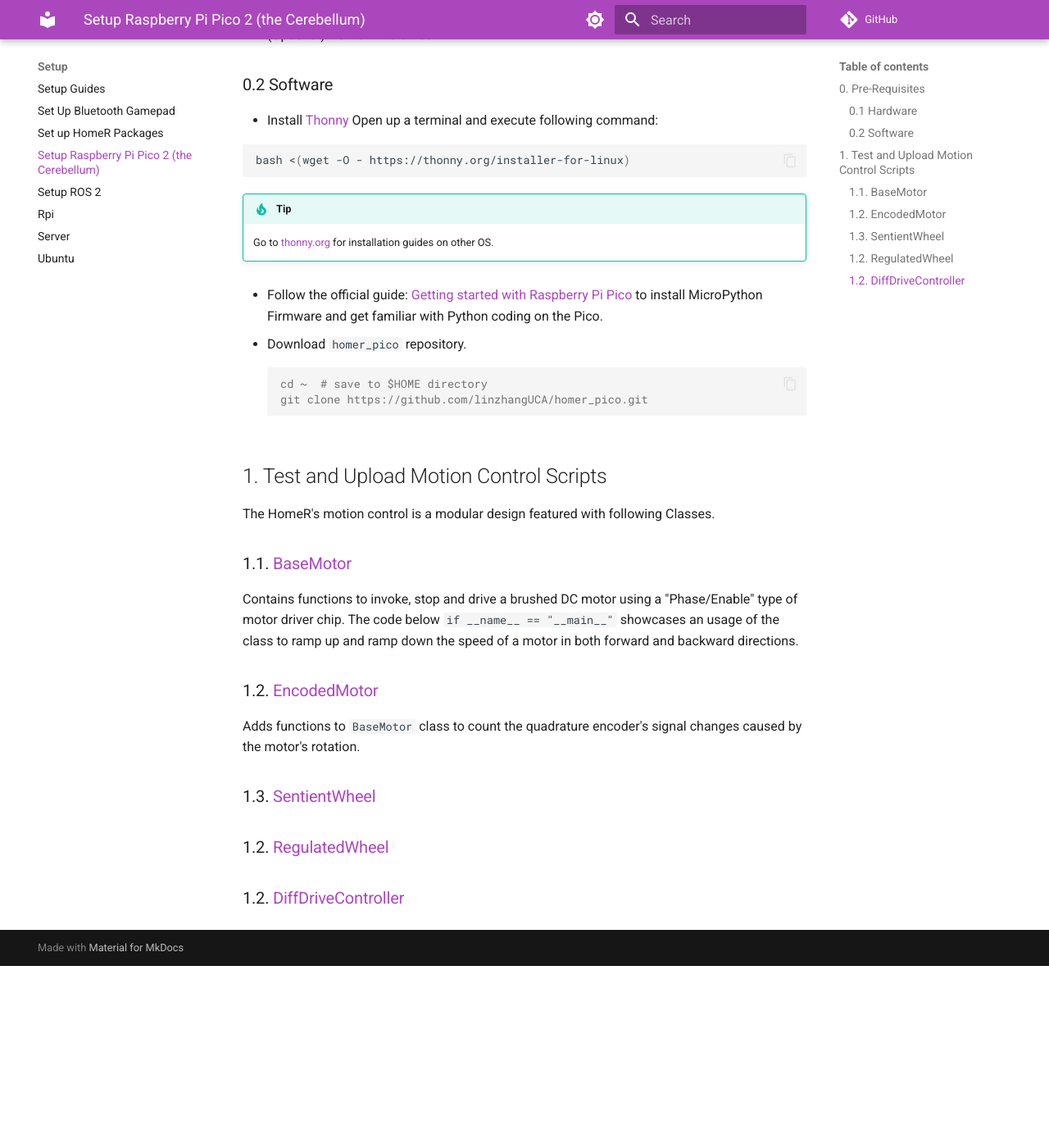
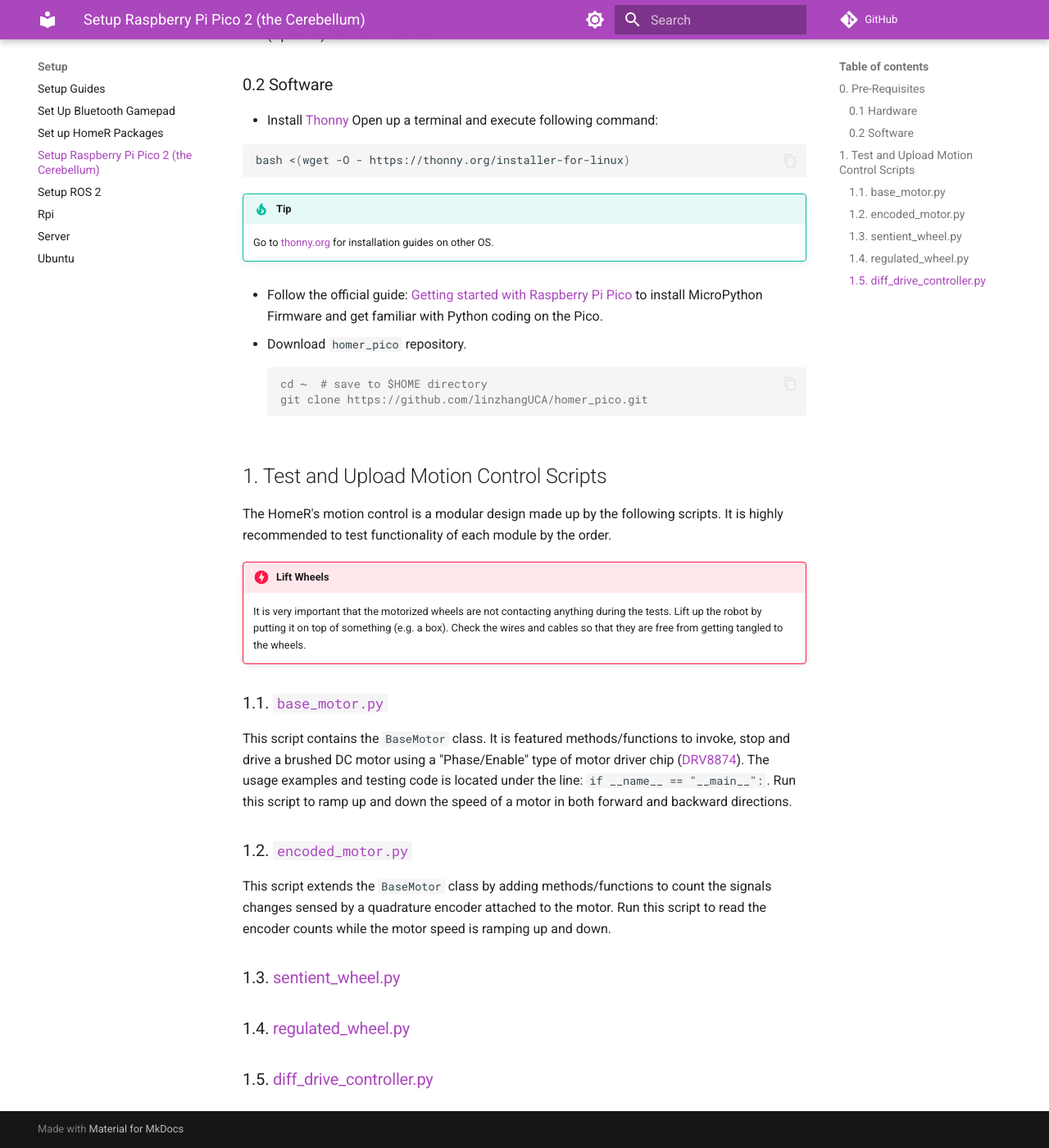
Before and after one commit to linzhangUCA/homer_docs, an MkDocs documentation site: the page built from docs/setup/pico.md, in a window 1280 px wide and 1400 px high, scrolled down 395 px. Shown: the whole window at 82% size. Built offline with MkDocs 1.6.1 and Material for MkDocs 9.7.7, drawn with Linux system fonts in a browser that asks for light colours; comment, search, counter and statistics services are not loaded; before the commit the page ends 1573 px from its top, so only the background shows below that.

Commit message:
update pico setup in progress

````diff
--- a/docs/setup/pico.md
+++ b/docs/setup/pico.md
@@ -28,13 +28,22 @@
 ```
 
 ## 1. Test and Upload Motion Control Scripts
-The HomeR's motion control is a modular design featured with following Classes.
+The HomeR's motion control is a modular design made up by the following scripts.
+It is highly recommended to test functionality of each module by the order.
 
-### 1.1. [BaseMotor](https://github.com/linzhangUCA/homer_pico/blob/main/upython_scripts/base_motor.py)
-Contains functions to invoke, stop and drive a brushed DC motor using a "Phase/Enable" type of motor driver chip.
-The code below `if __name__ == "__main__"` showcases an usage of the class to ramp up and ramp down the speed of a motor in both forward and backward directions.
-### 1.2. [EncodedMotor](https://github.com/linzhangUCA/homer_pico/blob/main/upython_scripts/encoded_motor.py)
-Adds functions to `BaseMotor` class to count the quadrature encoder's signal changes caused by the motor's rotation.
-### 1.3. [SentientWheel](https://github.com/linzhangUCA/homer_pico/blob/main/upython_scripts/sentient_wheel.py)
-### 1.2. [RegulatedWheel]()
-### 1.2. [DiffDriveController]()
+!!! danger "Lift Wheels"
+    It is very important that the motorized wheels are not contacting anything during the tests.
+    Lift up the robot by putting it on top of something (e.g. a box).
+    Check the wires and cables so that they are free from getting tangled to the wheels.
+
+### 1.1. [`base_motor.py`](https://github.com/linzhangUCA/homer_pico/blob/main/upython_scripts/base_motor.py)
+This script contains the `BaseMotor` class.
+It is featured methods/functions to invoke, stop and drive a brushed DC motor using a "Phase/Enable" type of motor driver chip ([DRV8874](https://www.ti.com/lit/gpn/drv8874)).
+The usage examples and testing code is located under the line: `if __name__ == "__main__":`.
+Run this script to ramp up and down the speed of a motor in both forward and backward directions.
+### 1.2. [`encoded_motor.py`](https://github.com/linzhangUCA/homer_pico/blob/main/upython_scripts/encoded_motor.py)
+This script extends the `BaseMotor` class by adding methods/functions to count the signals changes sensed by a quadrature encoder attached to the motor.
+Run this script to read the encoder counts while the motor speed is ramping up and down.
+### 1.3. [sentient_wheel.py](https://github.com/linzhangUCA/homer_pico/blob/main/upython_scripts/sentient_wheel.py)
+### 1.4. [regulated_wheel.py](https://github.com/linzhangUCA/homer_pico/blob/main/upython_scripts/regulated_wheel.py)
+### 1.5. [diff_drive_controller.py](https://github.com/linzhangUCA/homer_pico/blob/main/upython_scripts/diff_drive_controller.py)
````
